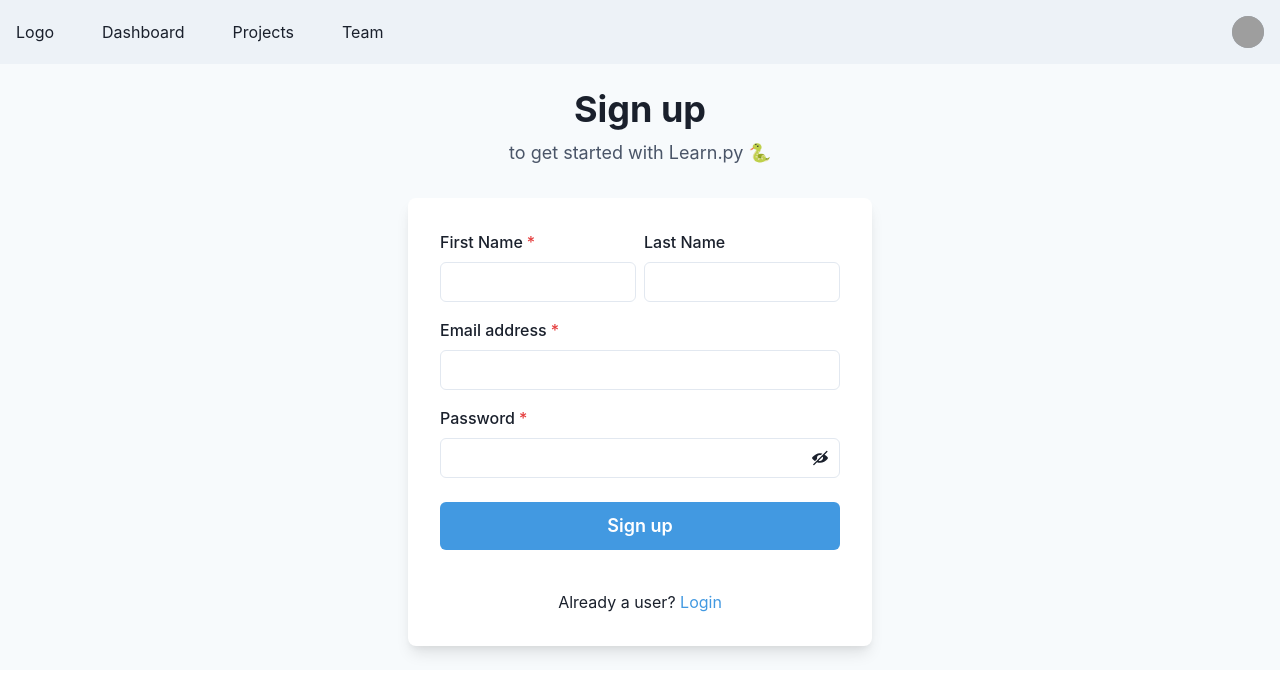
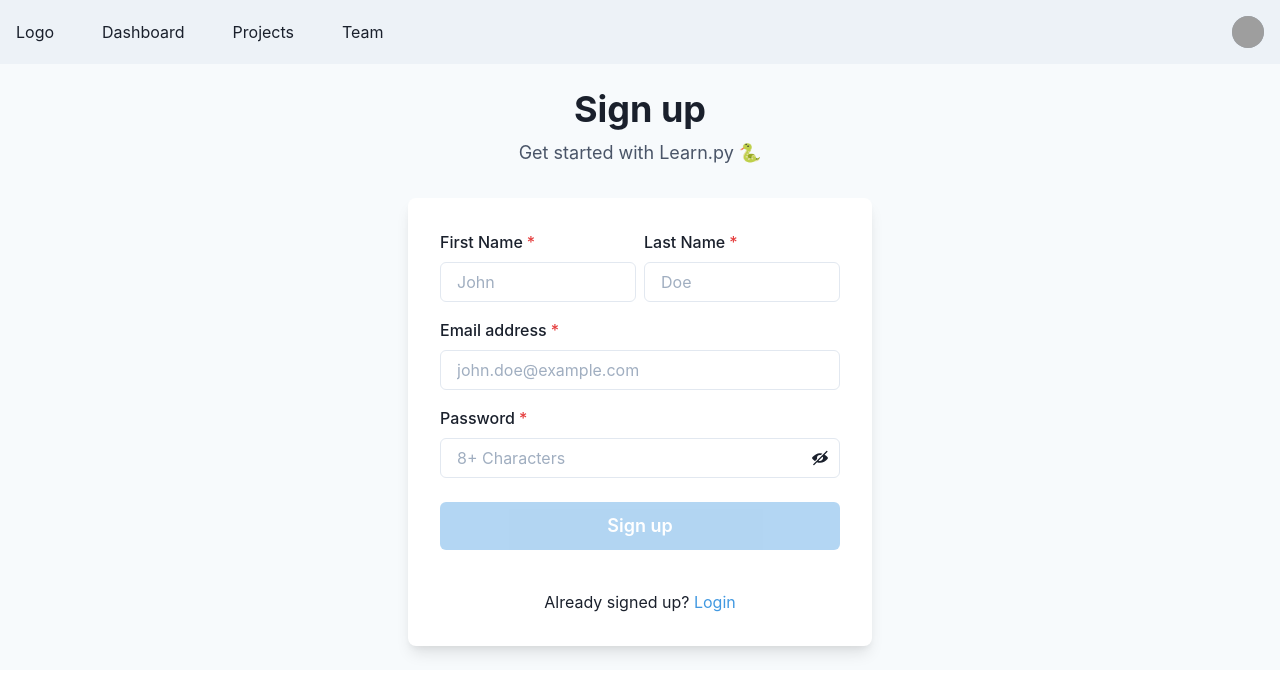
Before and after one commit to aet-vthacks/site, a React (Vite) app: page /signup in a window 1280 px wide. Shown: the top 698 px of the page. Built offline with nearby package versions, Linux system fonts and the light colour scheme; grey boxes are pictures that could not be loaded.

Commit message:
Create Login & Signup page

```diff
--- a/src/pages/LoginPage.tsx
+++ b/src/pages/LoginPage.tsx
@@ -2,6 +2,7 @@
 import { Box, Button, Flex, FormControl, FormLabel, Heading, Input, InputGroup, InputRightElement, Link, Stack, Text, useColorModeValue } from "@chakra-ui/react";
 import { useState } from "react";
 import { Link as RouterLink } from "react-router-dom";
+import { http } from "utils";
 import { z } from "zod";
 
 export default function LoginPage() {
@@ -16,7 +17,22 @@
 		.email()
 		.safeParse(email).success;
 
-	const isFormValid = isEmailValid && email.length > 0 && password.length > 0;
+	const isPasswordValid = z.string()
+		.min(8)
+		.safeParse(password).success;
+
+	const isFormValid = isEmailValid && isPasswordValid
+		&& email.length > 0
+		&& password.length > 0;
+
+	const onSubmit = async () => {
+		await http.post("login", {
+			json: {
+				email,
+				password
+			}
+		});
+	};
 
 	return (
 		<Flex
@@ -29,7 +45,7 @@
 						Welcome Back
 					</Heading>
 					<Text fontSize={"lg"} color={"gray.600"}>
-						to get started with Learn.py 🐍
+						Your pet missed you 🐍
 					</Text>
 				</Stack>
 				<Box
@@ -45,7 +61,6 @@
 								value={email}
 								placeholder="john.doe@example.com"
 								onChange={handleEmailChange}
-								isInvalid={!isEmailValid}
 							/>
 						</FormControl>
 						<FormControl id="password" isRequired>
@@ -54,6 +69,7 @@
 								<Input
 									type={showPassword ? "text" : "password"}
 									value={password}
+									placeholder="8+ Characters"
 									onChange={handlePasswordChange}
 								/>
 								<InputRightElement h={"full"}>
@@ -71,13 +87,14 @@
 							<Button
 								loadingText="Submitting"
 								isDisabled={!isFormValid}
+								onClick={onSubmit}
 								size="lg"
 								bg={"blue.400"}
 								color={"white"}
 								_hover={{
 									bg: "blue.500"
 								}}>
-								Sign up
+								Login
 							</Button>
 						</Stack>
 						<Stack pt={6}>
--- a/src/pages/SignupPage.tsx
+++ b/src/pages/SignupPage.tsx
@@ -6,9 +6,46 @@
 	useColorModeValue
 } from "@chakra-ui/react";
 import { useState } from "react";
+import { Link as RouterLink } from "react-router-dom";
+import { http } from "utils";
+import { z } from "zod";
 
 export default function SignupPage() {
+	const [email, setEmail] = useState("");
+	const [password, setPassword] = useState("");
+	const [firstname, setFirstname] = useState("");
+	const [lastname, setLastname] = useState("");
 	const [showPassword, setShowPassword] = useState(false);
+
+	const handleEmailChange = (e: any) => setEmail(e.target.value);
+	const handlePasswordChange = (e: any) => setPassword(e.target.value);
+	const handleFirstnameChange = (e: any) => setFirstname(e.target.value);
+	const handleLastnameChange = (e: any) => setLastname(e.target.value);
+
+	const isEmailValid = z.string()
+		.email()
+		.safeParse(email).success;
+
+	const isPasswordValid = z.string()
+		.min(8)
+		.safeParse(password).success;
+
+	const isFormValid = isEmailValid && isPasswordValid
+		&& email.length > 0
+		&& password.length > 0
+		&& firstname.length > 0
+		&& lastname.length > 0;
+
+	const onSubmit = async () => {
+		await http.post("signup", {
+			json: {
+				firstname,
+				lastname,
+				email,
+				password
+			}
+		});
+	};
 
 	return (
 		<Flex
@@ -21,7 +58,7 @@
 						Sign up
 					</Heading>
 					<Text fontSize={"lg"} color={"gray.600"}>
-						to get started with Learn.py 🐍
+						Get started with Learn.py 🐍
 					</Text>
 				</Stack>
 				<Box
@@ -34,24 +71,44 @@
 							<Box>
 								<FormControl id="firstName" isRequired>
 									<FormLabel>First Name</FormLabel>
-									<Input type="text" />
+									<Input
+										type="text"
+										value={firstname}
+										placeholder="John"
+										onChange={handleFirstnameChange}
+									/>
 								</FormControl>
 							</Box>
 							<Box>
-								<FormControl id="lastName">
+								<FormControl id="lastName" isRequired>
 									<FormLabel>Last Name</FormLabel>
-									<Input type="text" />
+									<Input
+										type="text"
+										value={lastname}
+										placeholder="Doe"
+										onChange={handleLastnameChange}
+									/>
 								</FormControl>
 							</Box>
 						</HStack>
 						<FormControl id="email" isRequired>
 							<FormLabel>Email address</FormLabel>
-							<Input type="email" />
+							<Input
+								type="email"
+								value={email}
+								placeholder="john.doe@example.com"
+								onChange={handleEmailChange}
+							/>
 						</FormControl>
 						<FormControl id="password" isRequired>
 							<FormLabel>Password</FormLabel>
 							<InputGroup>
-								<Input type={showPassword ? "text" : "password"} />
+								<Input
+									type={showPassword ? "text" : "password"}
+									value={password}
+									placeholder="8+ Characters"
+									onChange={handlePasswordChange}
+								/>
 								<InputRightElement h={"full"}>
 									<Button
 										variant={"ghost"}
@@ -66,6 +123,8 @@
 						<Stack spacing={10} pt={2}>
 							<Button
 								loadingText="Submitting"
+								isDisabled={!isFormValid}
+								onClick={onSubmit}
 								size="lg"
 								bg={"blue.400"}
 								color={"white"}
@@ -77,7 +136,13 @@
 						</Stack>
 						<Stack pt={6}>
 							<Text align={"center"}>
-								Already a user? <Link color={"blue.400"}>Login</Link>
+								Already signed up?
+								{" "}
+								<Link
+									as={RouterLink}
+									color={"blue.400"}
+									to='/login'
+								>Login</Link>
 							</Text>
 						</Stack>
 					</Stack>
--- /dev/null
+++ b/src/utils/http.ts
@@ -0,0 +1,15 @@
+import ky from "ky";
+
+export const http = ky.extend({
+	timeout: 10_000,
+	credentials: "include",
+	prefixUrl: "http://learnpy-api.tale.me:8000/v1",
+	hooks: {
+		beforeRequest: [
+			request => {
+				request.headers.set("User-Agent", "LP/1.0 (compatible)");
+				request.headers.set("Content-Type", "application/json");
+			}
+		]
+	}
+});
--- /dev/null
+++ b/src/utils/index.ts
@@ -0,0 +1 @@
+export * from "./http";
--- a/vite.config.ts
+++ b/vite.config.ts
@@ -9,7 +9,8 @@
 	resolve: {
 		alias: {
 			components: resolve(path, "src/components"),
-			pages: resolve(path, "src/pages")
+			pages: resolve(path, "src/pages"),
+			utils: resolve(path, "src/utils")
 		}
 	}
 });
```
